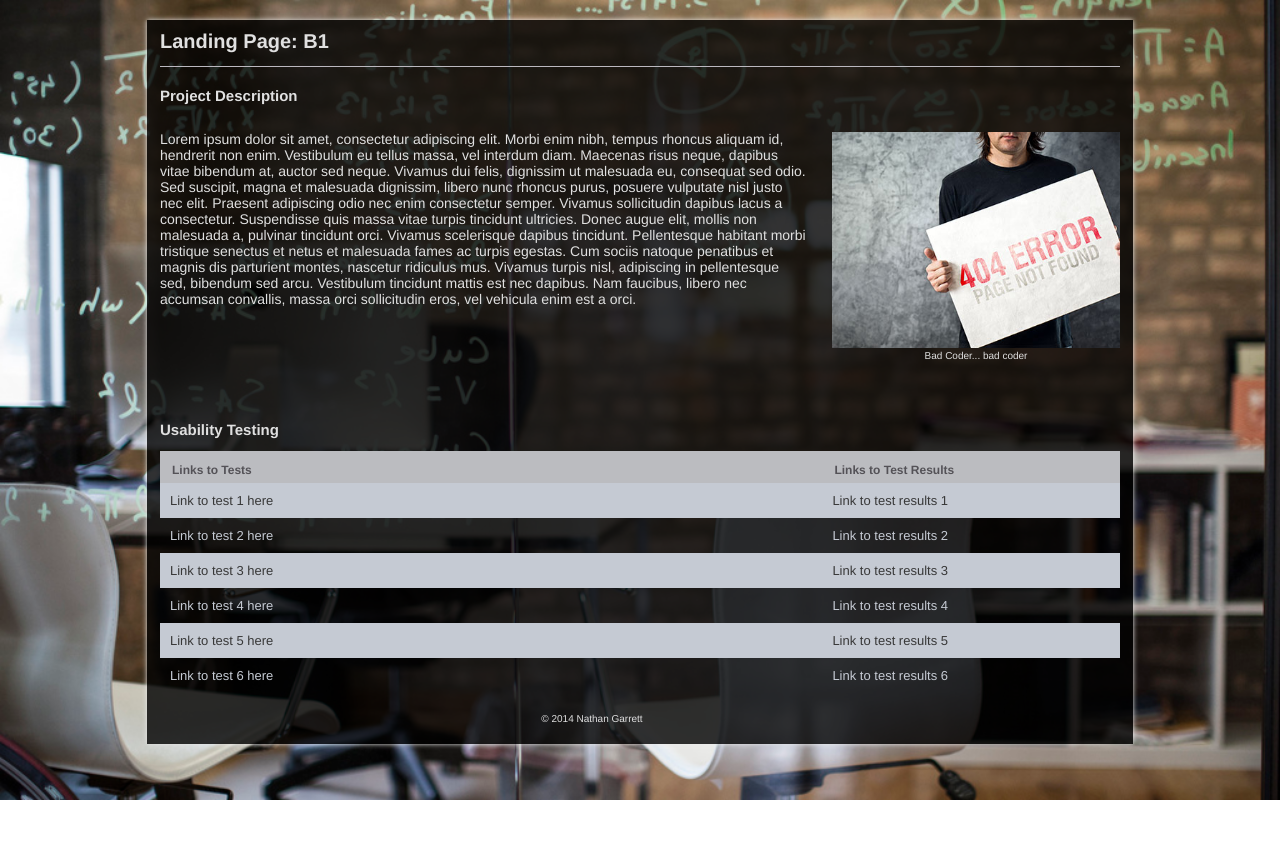
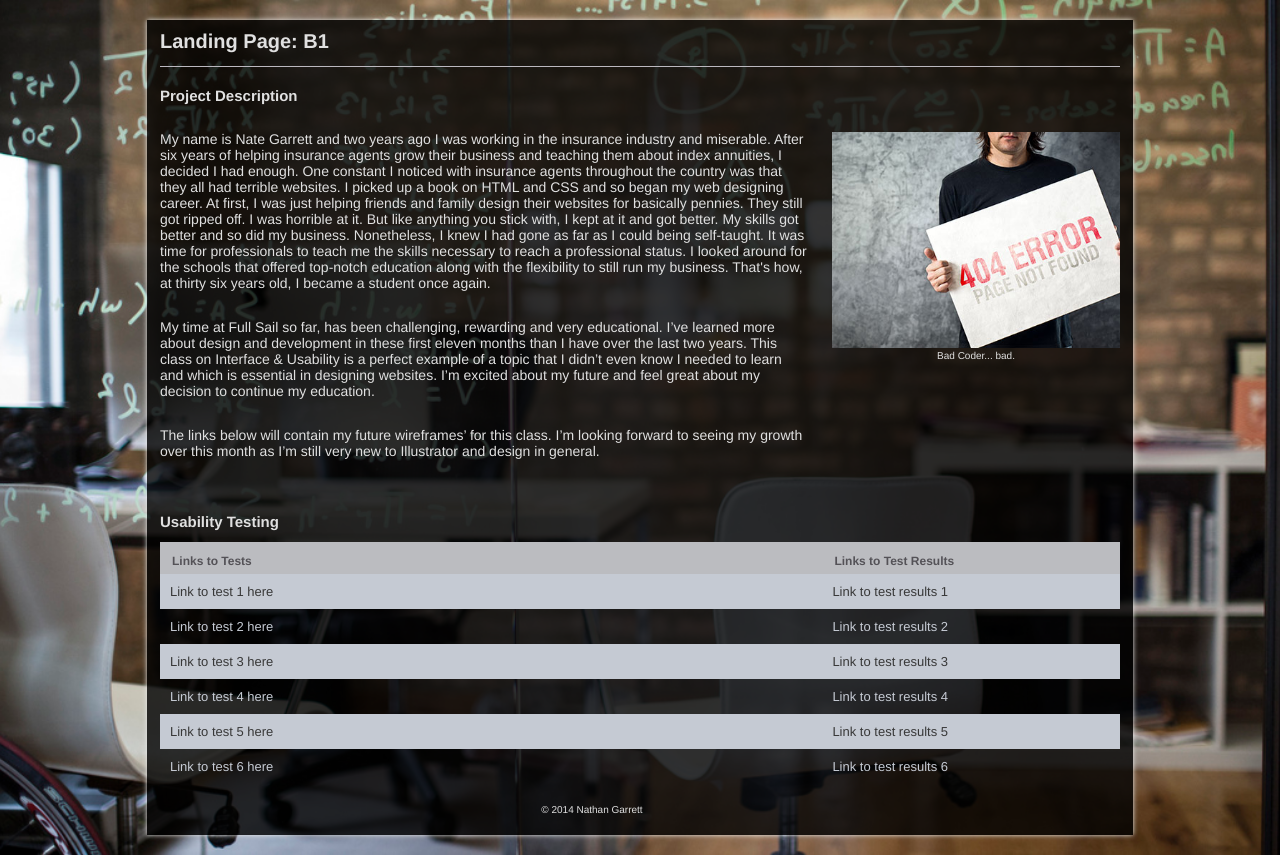
Before and after one commit to ngarrett78/WiU, a plain HTML site: page Wk1/index.html in a window 1280 px wide. Before the commit the page ends 800 px from the top, so only its background shows below. Drawn offline with Linux system fonts and the light colour scheme.

Commit message:
final commit

```diff
--- a/Wk1/index.html
+++ b/Wk1/index.html
@@ -18,15 +18,17 @@
          <h1>Landing Page: B1</h1>
       </header>
       <section class="main">
-        <h2 class="desc-title">Project Description</h2>
-        <!-- Replace this text with your description of the project -->
-        <p class="description">Lorem ipsum dolor sit amet, consectetur adipiscing elit. Morbi enim nibh, tempus rhoncus aliquam id, hendrerit non enim. Vestibulum eu tellus massa, vel interdum diam. Maecenas risus neque, dapibus vitae bibendum at, auctor sed neque. Vivamus dui felis, dignissim ut malesuada eu, consequat sed odio. Sed suscipit, magna et malesuada dignissim, libero nunc rhoncus purus, posuere vulputate nisl justo nec elit. Praesent adipiscing odio nec enim consectetur semper. Vivamus sollicitudin dapibus lacus a consectetur. Suspendisse quis massa vitae turpis tincidunt ultricies. Donec augue elit, mollis non malesuada a, pulvinar tincidunt orci. Vivamus scelerisque dapibus tincidunt. Pellentesque habitant morbi tristique senectus et netus et malesuada fames ac turpis egestas. Cum sociis natoque penatibus et magnis dis parturient montes, nascetur ridiculus mus. Vivamus turpis nisl, adipiscing in pellentesque sed, bibendum sed arcu. Vestibulum tincidunt mattis est nec dapibus. Nam faucibus, libero nec accumsan convallis, massa orci sollicitudin eros, vel vehicula enim est a orci.</p>
-        <figure>
+        <h2 class="desc-title">Project Description</h2><figure>
         <!--   add your image to the img folder
           Replace the "img.jpg" with the name of your image  -->
           <img src="img/404-error.jpg" alt="Bad Coder"  />
-          <figcaption style="text-align:center">Bad Coder... bad coder</figcaption>
+          <figcaption style="text-align:center">Bad Coder... bad.</figcaption>
         </figure>
+        <!-- Replace this text with your description of the project -->
+        <p class="description">My name is Nate Garrett and two years ago I was working in the insurance industry and miserable. After six years of helping insurance agents grow their business and teaching them about index annuities, I decided I had enough. One constant I noticed with insurance agents throughout the country was that they all had terrible websites. I picked up a book on HTML and CSS and so began my web designing career. At first, I was just helping friends and family design their websites for basically pennies. They still got ripped off. I was horrible at it. But like anything you stick with, I kept at it and got better. My skills got better and so did my business. Nonetheless, I knew I had gone as far as I could being self-taught. It was time for professionals to teach me the skills necessary to reach a professional status. I looked around for the schools that offered top-notch education along with the flexibility to still run my business. That's how, at thirty six years old, I became a student once again.   </p>
+        <p>My time at Full Sail so far, has been challenging, rewarding and very educational. I’ve learned more about design and development in these first eleven months than I have over the last two years. This class on Interface & Usability is a perfect example of a topic that I didn’t even know I needed to learn and which is essential in designing websites. I’m excited about my future and feel great about my decision to continue my education. </p>
+        <p>The links below will contain my future wireframes’ for this class. I’m looking forward to seeing my growth over this month as I’m still very new to Illustrator and design in general. </p>
+
       </section>
       <section class="sec">
         <h2>Usability Testing</h2>
```
